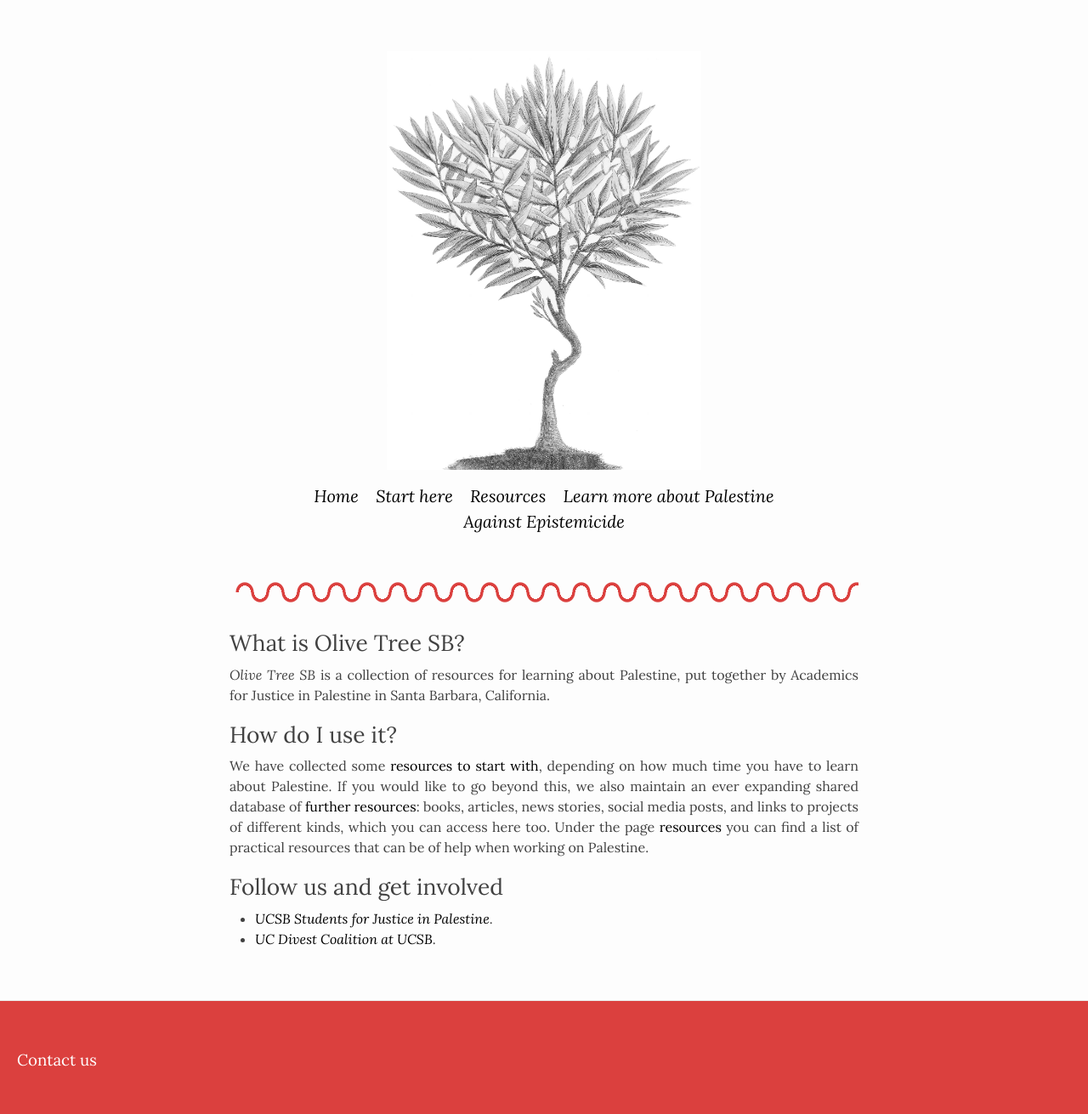
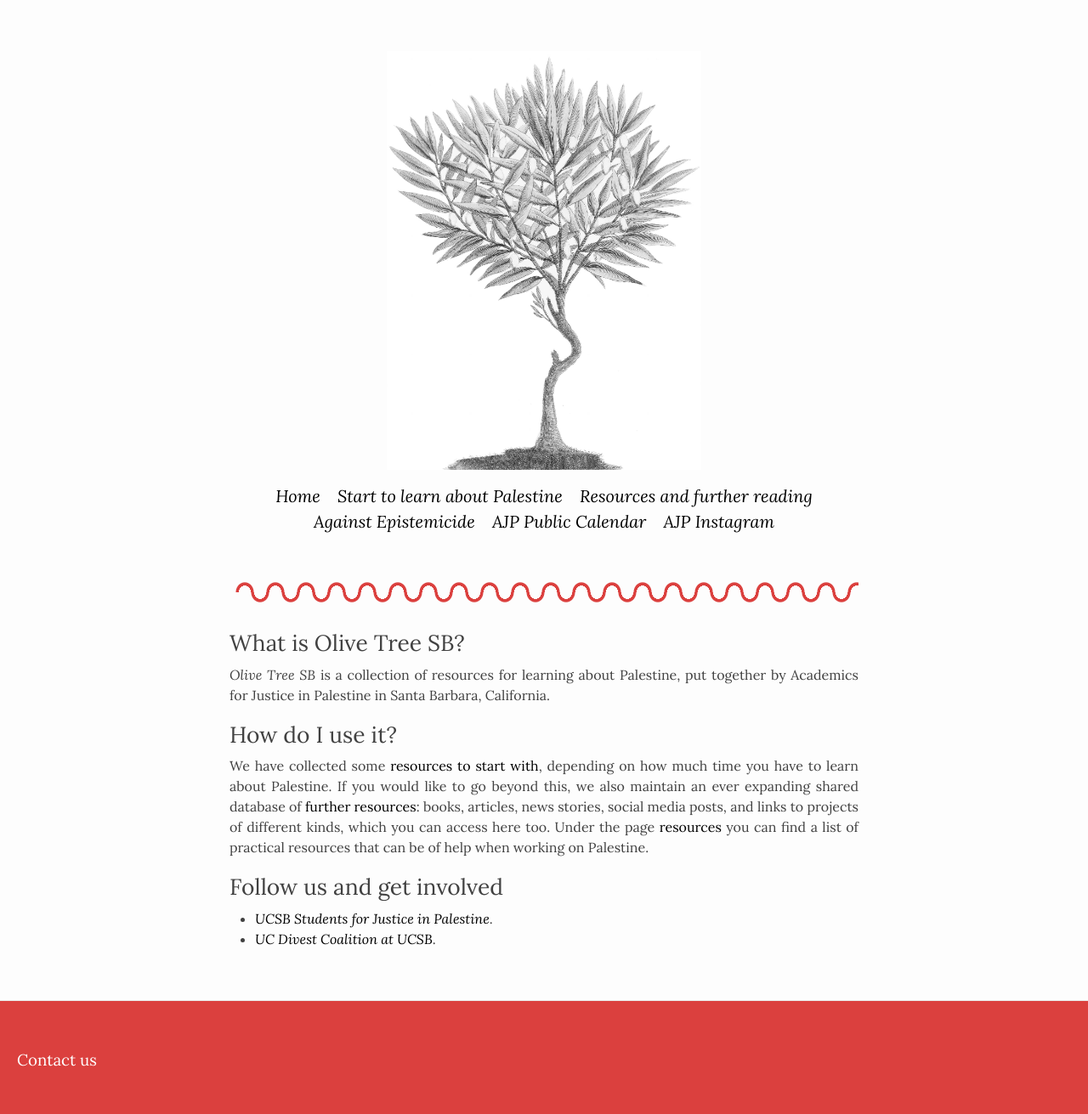
Before and after one commit to olivetreesb/olivetreesb, a Jekyll site: the page built from index.md, in a window 1280 px wide. Shown: the whole page at 85% size. Built offline with Jekyll 4.4.1, drawn with Linux system fonts in a browser that asks for light colours.

Commit message:
Added calendar

```diff
--- a/_includes/nav-menu.html
+++ b/_includes/nav-menu.html
@@ -1,9 +1,10 @@
-<img src="assets/olive-tree.jpg" style="display: block; width: 50%; margin-left: auto; margin-right: auto">
+<img src="/assets/olive-tree.jpg" style="display: block; width: 50%; margin-left: auto; margin-right: auto">
 
 <ul class="nav-menu" style="">
     <li class="nav-item"><a href="/">Home</a></li>
-    <li class="nav-item"><a href="/start-here">Start here</a></li>
-    <li class="nav-item"><a href="/resources">Resources</a></li>
-    <li class="nav-item"><a href="/learn">Learn more about Palestine</a></li>
+    <li class="nav-item"><a href="/learn">Start to learn about Palestine</a></li>
+    <li class="nav-item"><a href="/resources">Resources and further reading</a></li>
     <li class="nav-item"><a href="/against-epistemicide">Against Epistemicide</a></li>
+    <li class="nav-item"><a href="/calendar">AJP Public Calendar</a></li>
+    <li class="nav-item"><a href="https://www.instagram.com/ajp_ucsb/">AJP Instagram</a></li>
 </ul>
```
Also changed, not shown: _pages/calendar.md (added, +34 -0 lines), assets/add-to-google-calendar.png (added).
